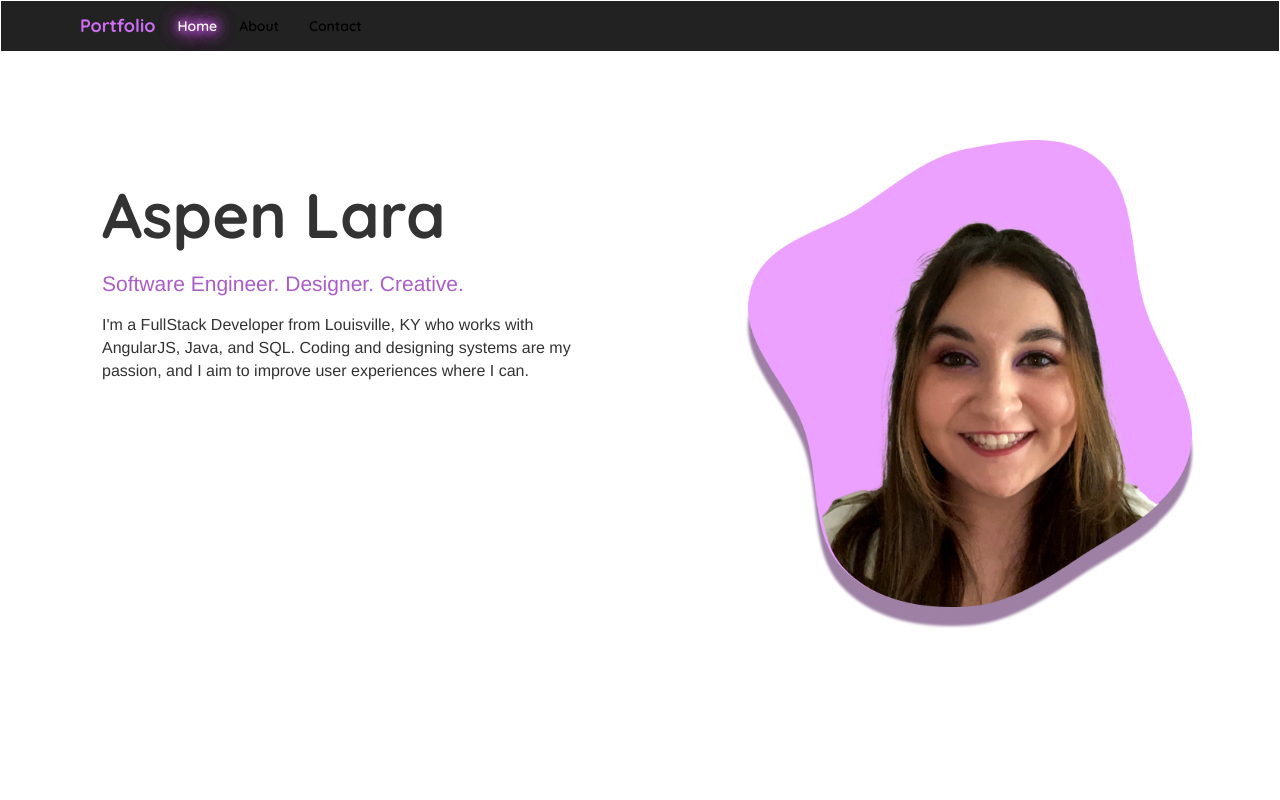
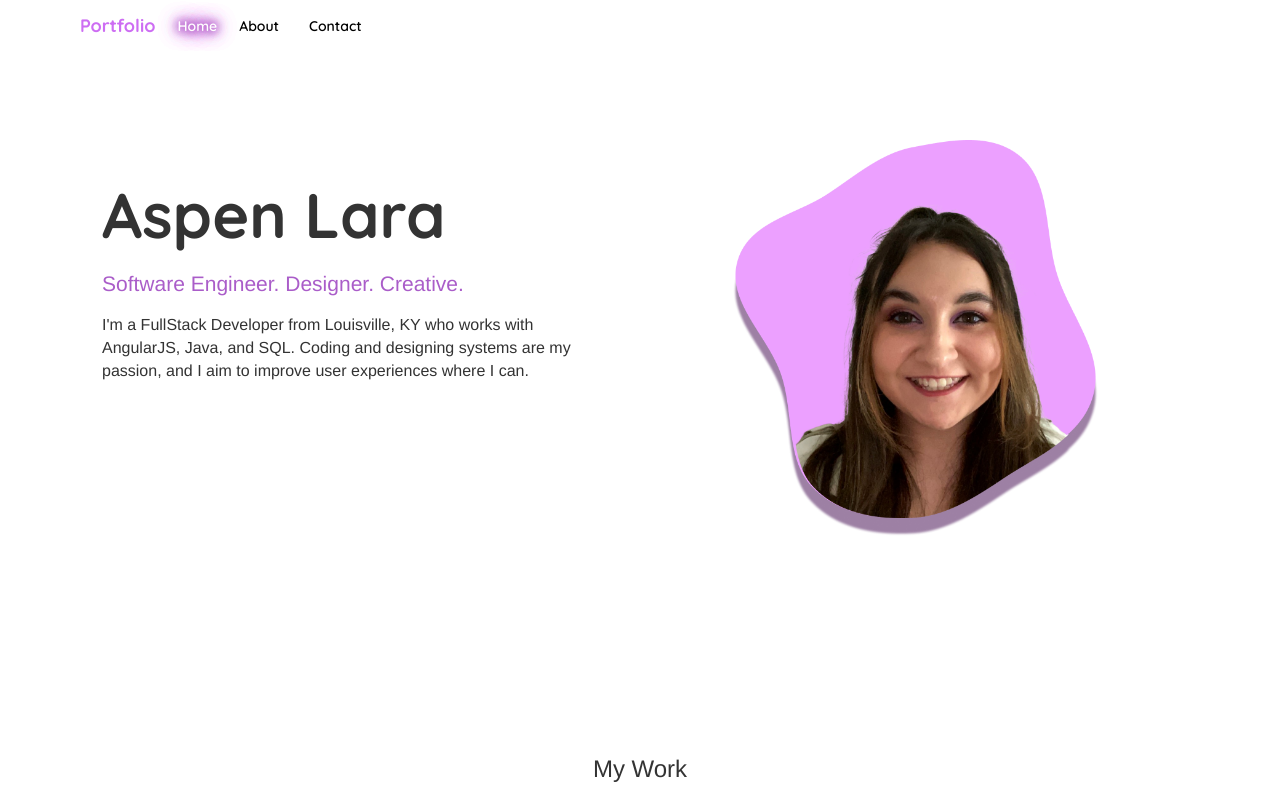
Before and after one commit to asplara/Portfolio, a plain HTML site: page index.html in a window 1280 px wide. Shown: the top 800 px of the page. Drawn offline with nearby package versions, Linux system fonts and the light colour scheme.

Commit message:
fixing navbar color

```diff
--- a/global.css
+++ b/global.css
@@ -28,6 +28,7 @@
 }
 
 .navbar-inverse {
+  background-color: white;
   border-color: white;
 }
 
@@ -78,7 +79,8 @@
 }
 
 .jumbotron img {
- margin-right: 7%;
+ margin-right: 15%;
+ width: 30%;
 }
 
 .jumbotron p {
```
